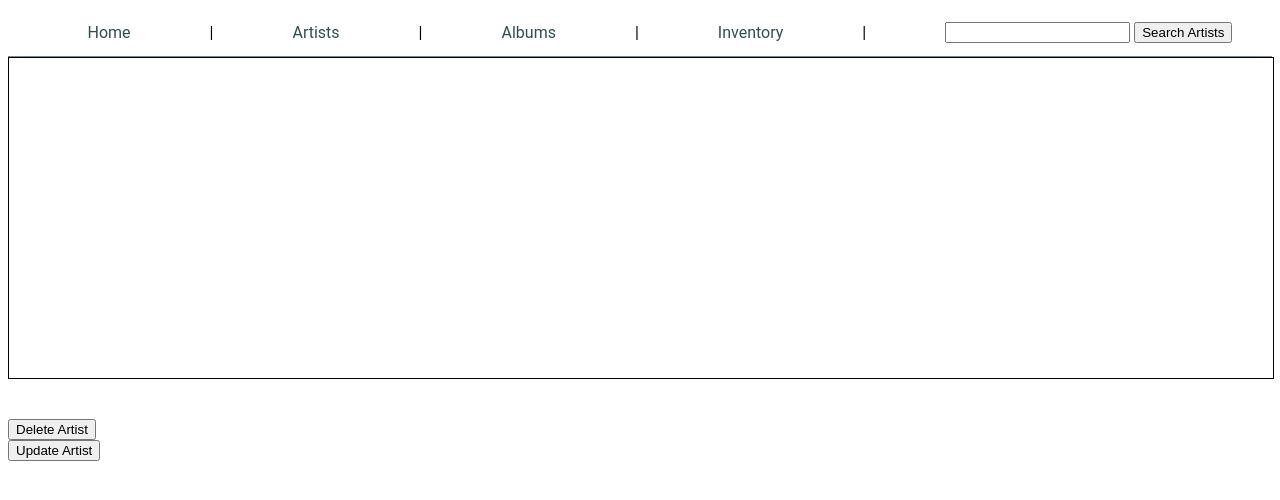
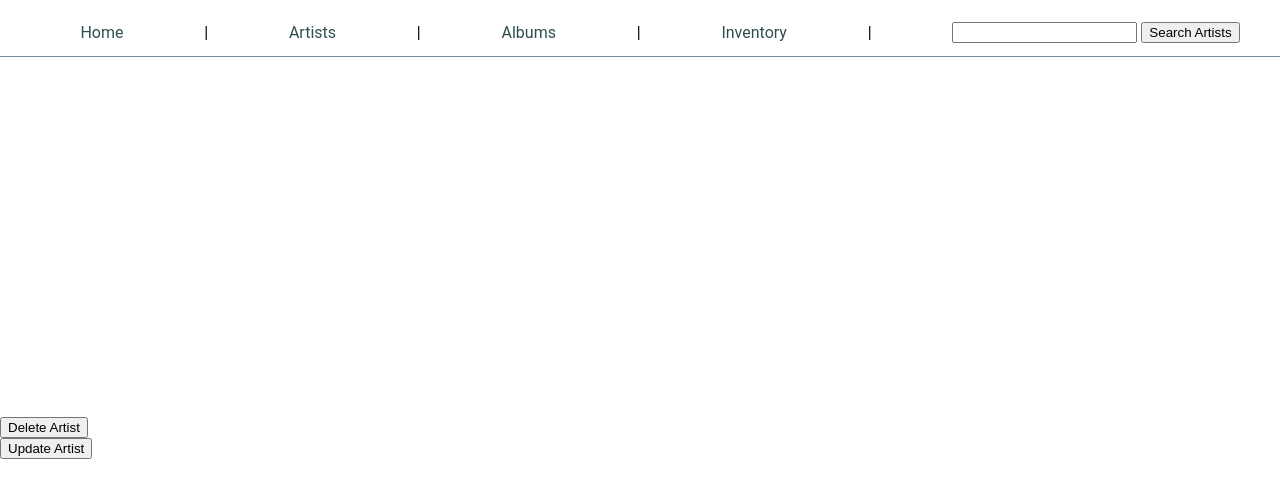
Before and after one commit to nikhsharma/record_store, a Sinatra app: template views/artists/show.erb in a window 1280 px wide. Shown: the top 500 px of the page. Run offline with Sinatra, Linux system fonts and the light colour scheme; the template is opened without the code that fills it, so the values that code supplies are empty; parts of the project's set-up code (start-up, migrations or seed data) failed here and were passed over.

Commit message:
minor styling

```diff
--- a/public/styles/albums.css
+++ b/public/styles/albums.css
@@ -35,7 +35,7 @@ padding: 0;
 .all-albums {
   display: flex;
   flex-wrap: wrap;
-  width: 90vw;
+  width: 85vw;
   margin-left: 10vw;
 }
 
--- a/public/styles/artists.css
+++ b/public/styles/artists.css
@@ -1,9 +1,8 @@
 .profile {
   height: 40vh;
-  width: 100%;
-  border: 1px solid black;
-  margin: 0;
-  padding:0;
+  width: 100vw;
+  margin: 0, auto;
+  padding: 0, auto;
   background-repeat: no-repeat !important;
   background-size: cover !important;
   background-position: 50% 30% !important;
--- a/public/styles/structure.css
+++ b/public/styles/structure.css
@@ -1,7 +1,8 @@
 body {
   font-family: 'Roboto', sans-serif;
-  margin: 0, auto;
+  margin: 0;
   padding: 0, auto;
+  width: 100vw;
 }
 
 nav {
--- a/views/albums/new.erb
+++ b/views/albums/new.erb
@@ -1,4 +1,4 @@
-<h1>Add new Album | <a href="/artists/new">Add new Artist</a> </h1>
+<h1 class="center">Add new Album | <a href="/artists/new">Add new Artist</a> </h1>
 
 <form action="/albums" method="post">
   <label for="artist_id">Select an artist:</label>
```
